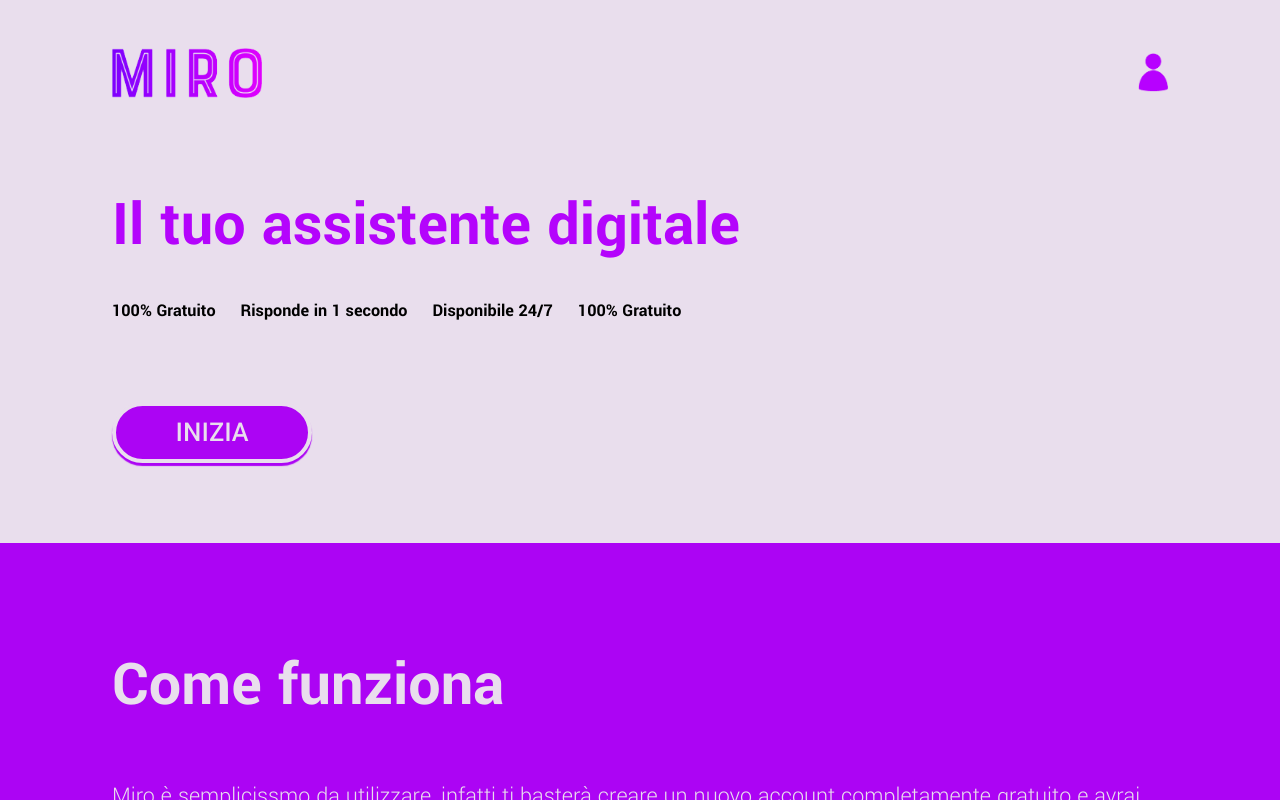
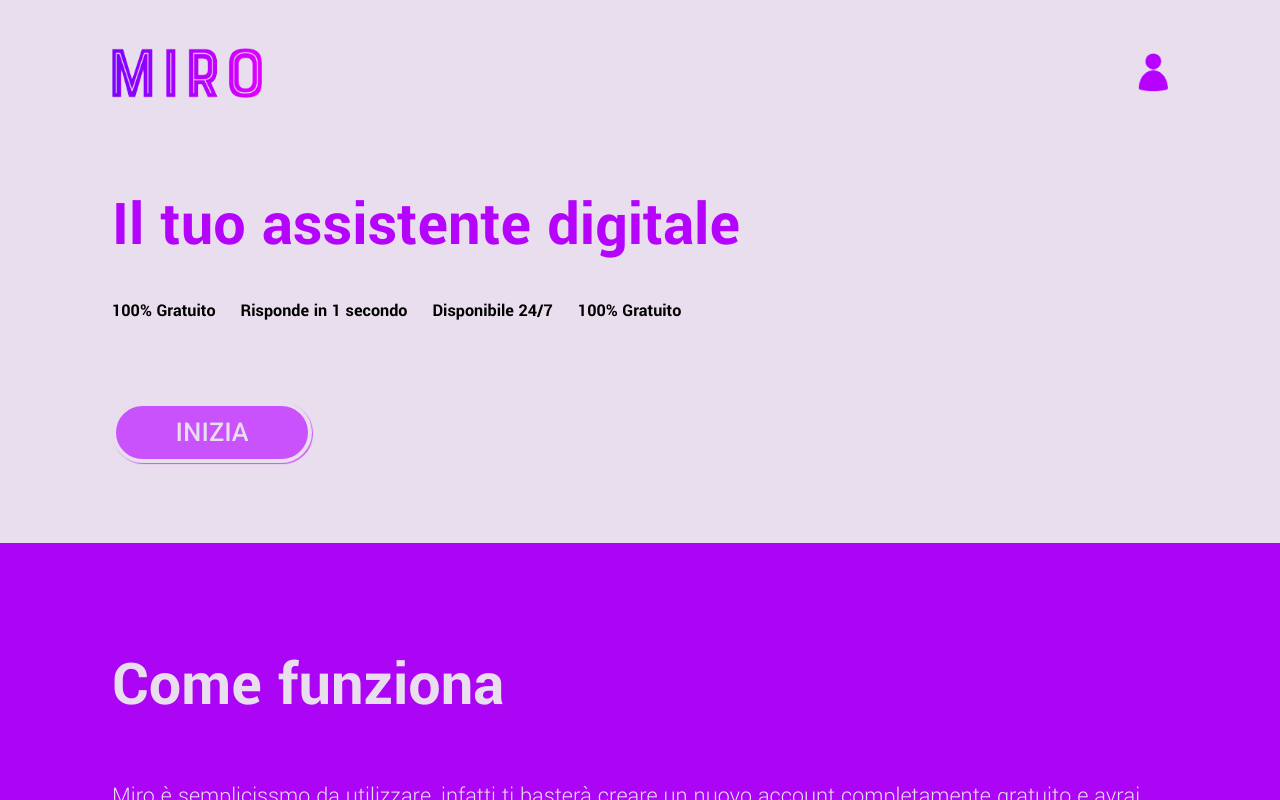
Before and after one commit to CybertronicEvidence/miro-frontend, a React (Vite) app: page / in a window 1280 px wide. In both pictures the pointer is over the button 212 px from the left and 432 px from the top of the page. Shown: the top 800 px of the page. Built offline with nearby package versions, Linux system fonts and the light colour scheme.

Commit message:
Added hover effect on buttons

```diff
--- a/scss/_app.scss
+++ b/scss/_app.scss
@@ -133,12 +133,22 @@ button{
     border-radius: 2.3rem;
     border: 4px solid $grey;
     color: $grey;
+    accent-color: $primary1;
     background-color: $primary1;
     font-size: 1.8rem;
     font-weight: 500;
     text-transform: uppercase;
 
     box-shadow: 0px 3px 1px $primary1;
+
+
+    cursor: pointer;
+
+
+    &:hover{
+        background-color: $primary4;
+        box-shadow: 1px 1px 1px $primary4;
+    }
 }
 
 
```
